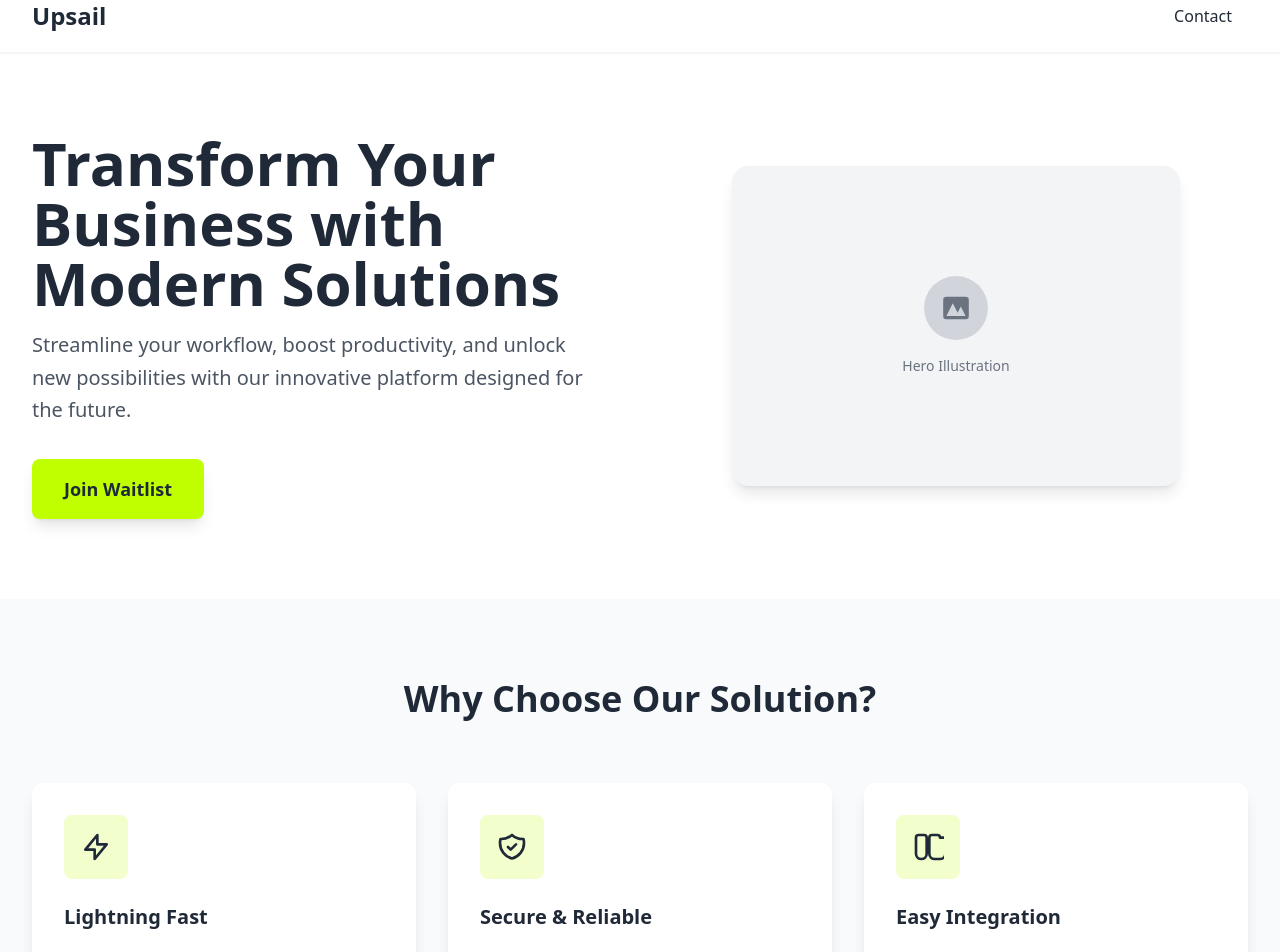
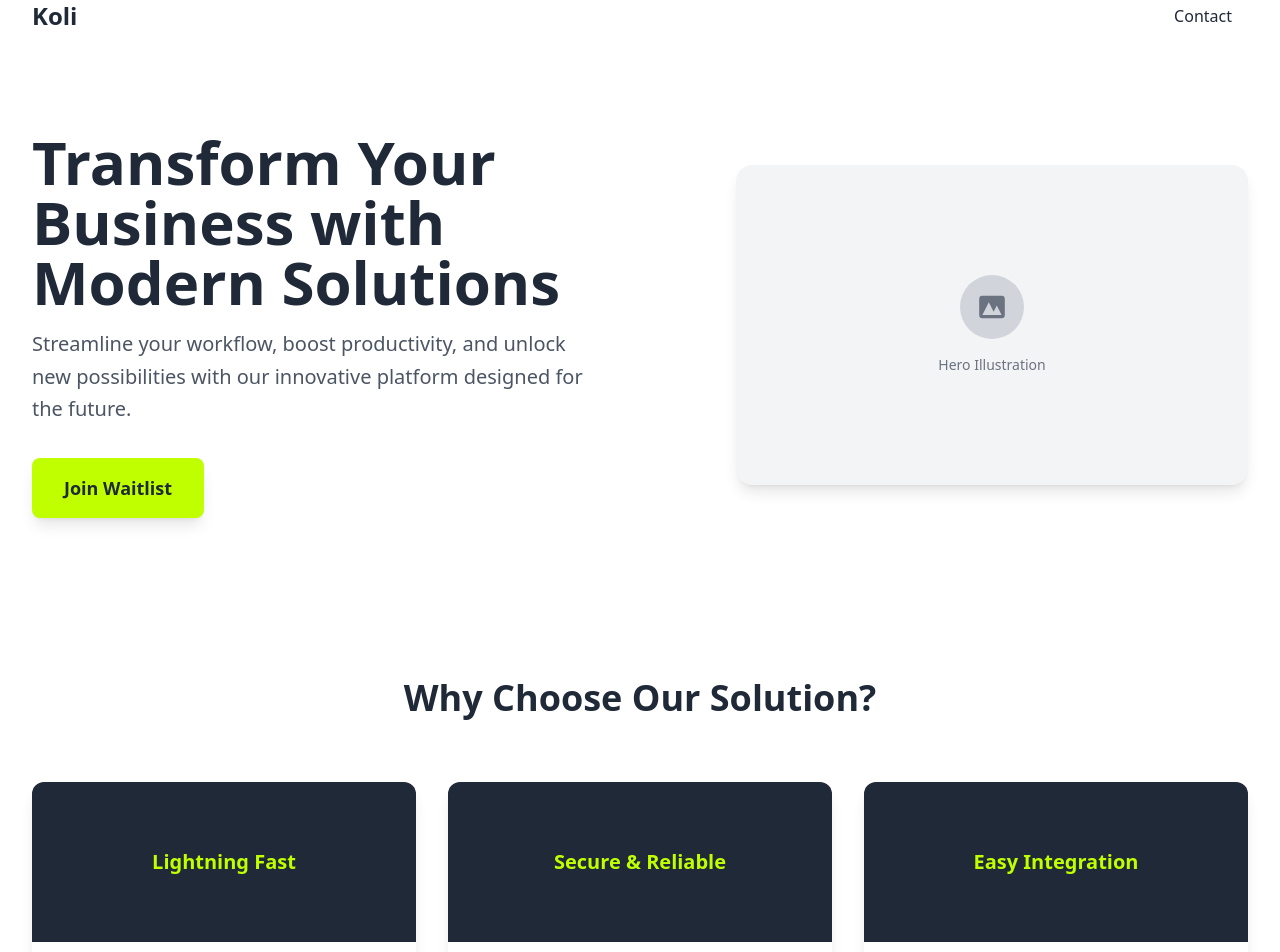
Before and after one commit to ZurichParis/landing_page_upsail_koli_public, a React (Create React App) app: page / in a window 1280 px wide. Shown: the part 20-972 px from the top of the page. Built offline with nearby package versions, Linux system fonts and the light colour scheme.

Commit message:
fix hero header solution

```diff
--- a/src/components/Header.js
+++ b/src/components/Header.js
@@ -2,14 +2,14 @@ import React from 'react';
 
 const Header = ({ setPage }) => {
   return (
-    <header className="bg-white shadow-sm border-b border-gray-100">
+    <header className="bg-white">
       <div className="max-w-7xl mx-auto px-4 sm:px-6 lg:px-8">
         <div className="flex justify-between items-center py-4">
           <div
             className="text-2xl font-bold text-gentle-black cursor-pointer hover:opacity-80 transition-opacity"
             onClick={() => setPage('home')}
           >
-            Upsail
+            Koli
           </div>
           <button
             onClick={() => setPage('contact')}
--- a/src/components/Hero.js
+++ b/src/components/Hero.js
@@ -2,9 +2,9 @@ import React from 'react';
 
 const Hero = ({ setPage }) => {
   return (
-    <section className="py-20 px-4 sm:px-6 lg:px-8">
-      <div className="max-w-7xl mx-auto">
-        <div className="grid lg:grid-cols-2 gap-12 items-center">
+    <section className="bg-white">
+      <div className="max-w-7xl mx-auto py-20 px-4 sm:px-6 lg:px-8">
+        <div className="grid lg:grid-cols-2 gap-12 items-center justify-center">
           <div className="space-y-8">
             <div className="space-y-4">
               <h1 className="text-4xl md:text-5xl lg:text-6xl font-bold text-gentle-black leading-tight">
@@ -21,8 +21,8 @@ const Hero = ({ setPage }) => {
               Join Waitlist
             </button>
           </div>
-          <div className="flex justify-center">
-            <div className="w-full max-w-md h-80 bg-gray-100 rounded-2xl flex items-center justify-center shadow-lg">
+          <div className="flex justify-end">
+            <div className="w-full max-w-lg h-80 bg-gray-100 rounded-2xl flex items-center justify-center shadow-lg">
               <div className="text-center text-gray-500">
                 <div className="w-16 h-16 mx-auto mb-4 bg-gray-300 rounded-full flex items-center justify-center">
                   <svg className="w-8 h-8" fill="currentColor" viewBox="0 0 20 20">
--- a/src/components/Solution.js
+++ b/src/components/Solution.js
@@ -3,36 +3,24 @@ import React from 'react';
 const Solution = () => {
   const solutions = [
     {
-      icon: (
-        <svg className="w-8 h-8" fill="none" stroke="currentColor" viewBox="0 0 24 24">
-          <path strokeLinecap="round" strokeLinejoin="round" strokeWidth={2} d="M13 10V3L4 14h7v7l9-11h-7z" />
-        </svg>
-      ),
+
       title: "Lightning Fast",
       description: "Experience unprecedented speed with our optimized platform that processes data in real-time, ensuring you never miss a beat."
     },
     {
-      icon: (
-        <svg className="w-8 h-8" fill="none" stroke="currentColor" viewBox="0 0 24 24">
-          <path strokeLinecap="round" strokeLinejoin="round" strokeWidth={2} d="M9 12l2 2 4-4m5.618-4.016A11.955 11.955 0 0112 2.944a11.955 11.955 0 01-8.618 3.04A12.02 12.02 0 003 9c0 5.591 3.824 10.29 9 11.622 5.176-1.332 9-6.03 9-11.622 0-1.042-.133-2.052-.382-3.016z" />
-        </svg>
-      ),
+
       title: "Secure & Reliable",
       description: "Built with enterprise-grade security and 99.9% uptime guarantee. Your data is protected with advanced encryption and monitoring."
     },
     {
-      icon: (
-        <svg className="w-8 h-8" fill="none" stroke="currentColor" viewBox="0 0 24 24">
-          <path strokeLinecap="round" strokeLinejoin="round" strokeWidth={2} d="M7 21a4 4 0 01-4-4V5a2 2 0 012-2h4a2 2 0 012 2v12a4 4 0 01-4 4zM21 5a2 2 0 00-2-2h-4a2 2 0 00-2 2v12a4 4 0 004 4h4a4 4 0 004-4V5z" />
-        </svg>
-      ),
+
       title: "Easy Integration",
       description: "Seamlessly integrate with your existing tools and workflows. Our API-first approach makes setup quick and maintenance effortless."
     }
   ];
 
   return (
-    <section className="py-20 px-4 sm:px-6 lg:px-8 bg-gray-50">
+    <section className="py-20 px-4 sm:px-6 lg:px-8 bg-white">
       <div className="max-w-7xl mx-auto">
         <div className="text-center mb-16">
           <h2 className="text-3xl md:text-4xl font-bold text-gentle-black mb-4">
@@ -41,16 +29,19 @@ const Solution = () => {
         </div>
         <div className="grid md:grid-cols-3 gap-8">
           {solutions.map((solution, index) => (
-            <div key={index} className="bg-white p-8 rounded-xl shadow-lg hover:shadow-xl transition-shadow duration-300">
-              <div className="w-16 h-16 bg-lime/20 rounded-lg flex items-center justify-center mb-6 text-gentle-black">
-                {solution.icon}
+            <div key={index} className="bg-white rounded-xl shadow-lg hover:shadow-xl transition-shadow duration-300 overflow-hidden">
+              {/* Upper section with light transient color and title */}
+              <div className="bg-gentle-black h-40 p-8 text-center flex items-center justify-center">
+                <h3 className="text-xl font-semibold text-[#BFFF00]">
+                  {solution.title}
+                </h3>
               </div>
-              <h3 className="text-xl font-semibold text-gentle-black mb-4">
-                {solution.title}
-              </h3>
-              <p className="text-gray-600 leading-relaxed">
-                {solution.description}
-              </p>
+              {/* Lower section with white background and description */}
+              <div className="bg-white p-8">
+                <p className="text-gray-600 leading-relaxed">
+                  {solution.description}
+                </p>
+              </div>
             </div>
           ))}
         </div>
```
Also changed, not shown: 2 other files (tests, documents, lock files or other folders).
